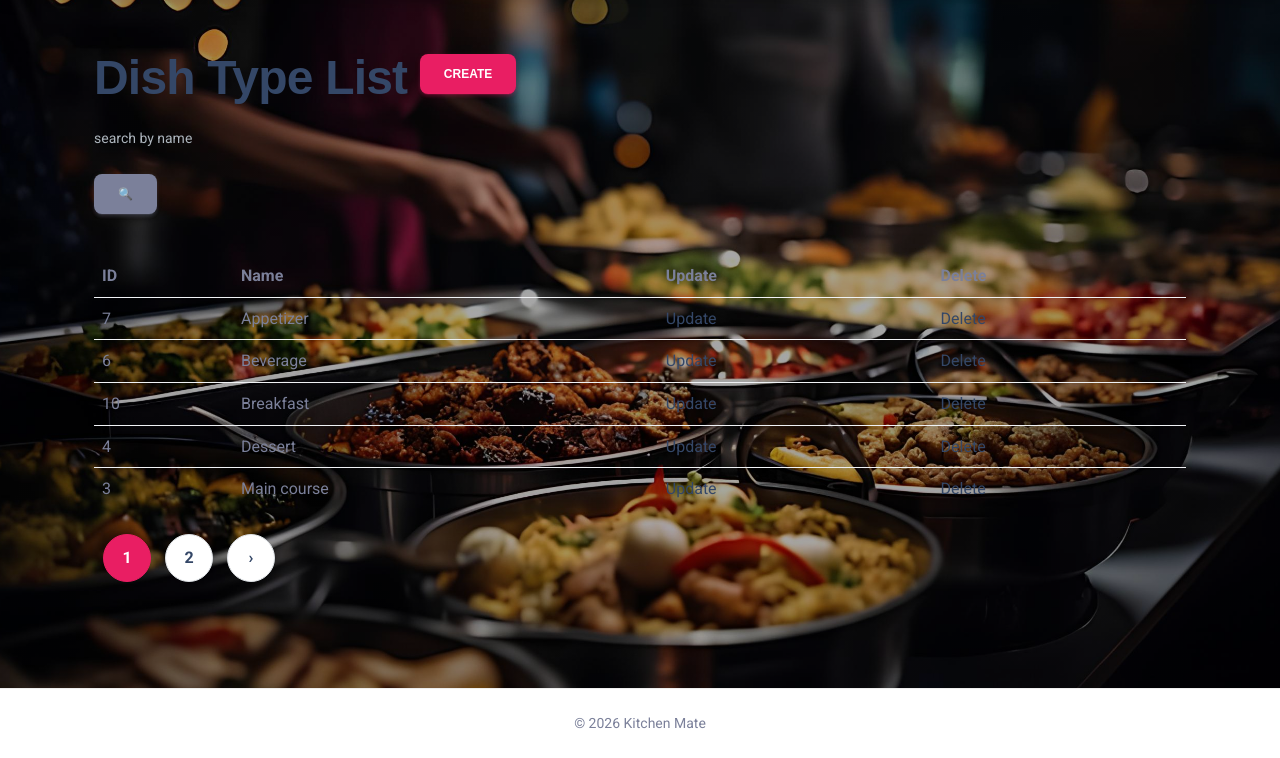
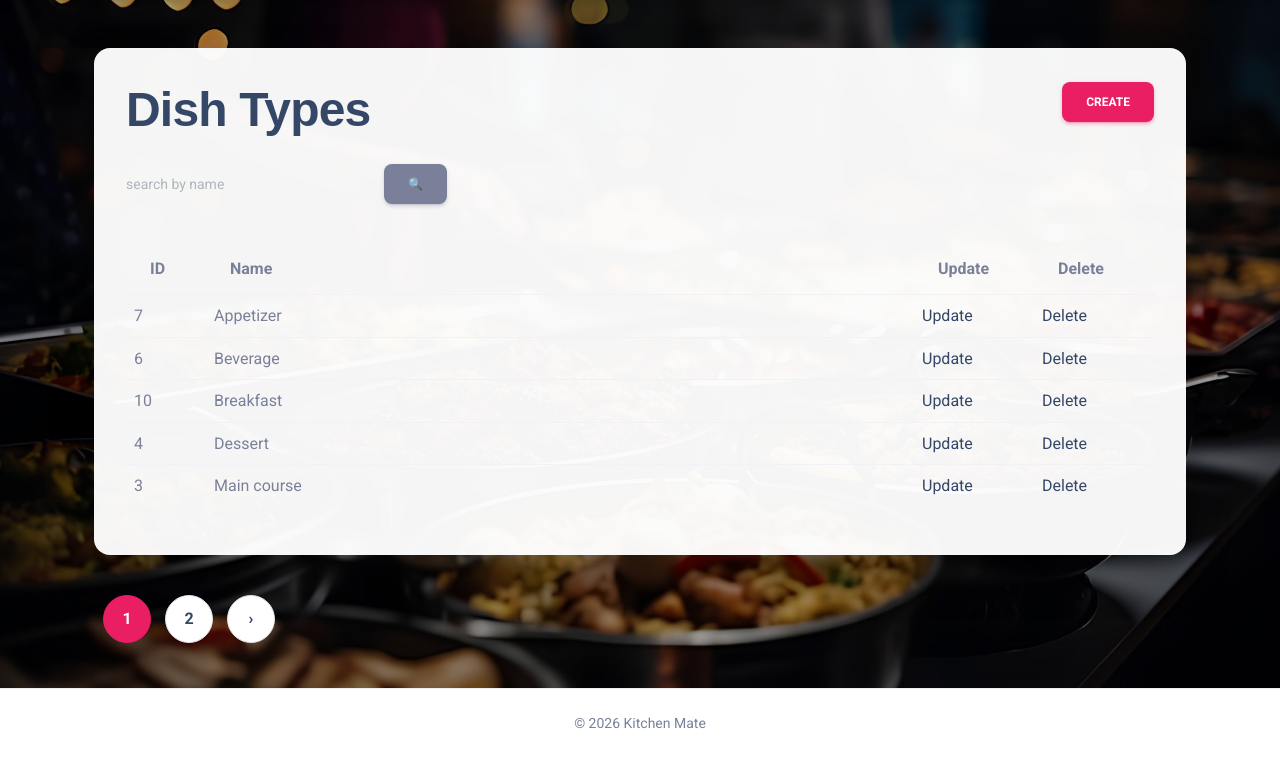
Before and after one commit to StrawHato/kitchen-mate, a Django app: page /kitchen/types/ in a window 1280 px wide. Shown: the part 54-812 px from the top of the page. Run offline with Django 5.2, Linux system fonts and the light colour scheme; a user stored in the database is signed in; data comes from the database, SQL or seed files in the repository; some libraries are stand-ins or nearby versions.

Commit message:
Style dish type list page

```diff
--- a/templates/kitchen/dish_type_list.html
+++ b/templates/kitchen/dish_type_list.html
@@ -2,43 +2,71 @@
 {% load crispy_forms_filters %}
 
 {% block content %}
-  <h1>Dish Type List
-    <a href="{% url 'kitchen:dish-type-create' %}" class="btn btn-primary link-to-page">
+
+<div style="
+  background: rgba(255,255,255,0.96);
+  border-radius: 16px;
+  padding: 32px;
+  margin-top: 40px;
+  margin-bottom: 40px;
+  box-shadow: 0 20px 40px rgba(0,0,0,0.35);
+">
+
+  <div class="d-flex justify-content-between align-items-center mb-4">
+    <h1 class="mb-0">Dish Types</h1>
+    <a href="{% url 'kitchen:dish-type-create' %}" class="btn btn-primary">
       Create
     </a>
-  </h1>
-  <form method="get" action="" class="form-inline">
+  </div>
+
+  <form method="get" class="mb-4">
+    <div class="d-flex align-items-end gap-2">
+      <div style="min-width: 250px;">
         {{ search_form|crispy }}
-    <input class="btn btn-secondary" type="submit" value="🔍">
+      </div>
+      <button type="submit" class="btn btn-secondary mb-3">
+        🔍
+      </button>
+    </div>
   </form>
-  <br>
 
   {% if dish_type_list %}
-    <table class="table">
+    <div class="table-responsive">
+      <table class="table align-middle">
+        <thead>
           <tr>
-        <th>ID</th>
+            <th style="width: 80px;">ID</th>
             <th>Name</th>
-        <th>Update</th>
-        <th>Delete</th>
+            <th style="width: 120px;">Update</th>
+            <th style="width: 120px;">Delete</th>
           </tr>
+        </thead>
+        <tbody>
           {% for dish_type in dish_type_list %}
             <tr>
+              <td>{{ dish_type.id }}</td>
+              <td>{{ dish_type.name }}</td>
               <td>
-            {{ dish_type.id }}
+                <a href="{% url 'kitchen:dish-type-update' pk=dish_type.pk %}">
+                  Update
+                </a>
               </td>
               <td>
-            {{ dish_type.name }}
-          </td>
-          <td>
-            <a href="{% url 'kitchen:dish-type-update' pk=dish_type.pk %}">Update</a>
-          </td>
-          <td>
-            <a href="{% url 'kitchen:dish-type-delete' pk=dish_type.pk %}">Delete</a>
+                <a href="{% url 'kitchen:dish-type-delete' pk=dish_type.pk %}">
+                  Delete
+                </a>
               </td>
             </tr>
           {% endfor %}
+        </tbody>
       </table>
+    </div>
   {% else %}
-    <p>There are no Dish Types in the Kitchen</p>
+    <div class="alert alert-info">
+      There are no dish types in the kitchen yet.
+    </div>
   {% endif %}
+
+</div>
+
 {% endblock %}
```
Lines whose indentation alone changed are shown as unchanged.
